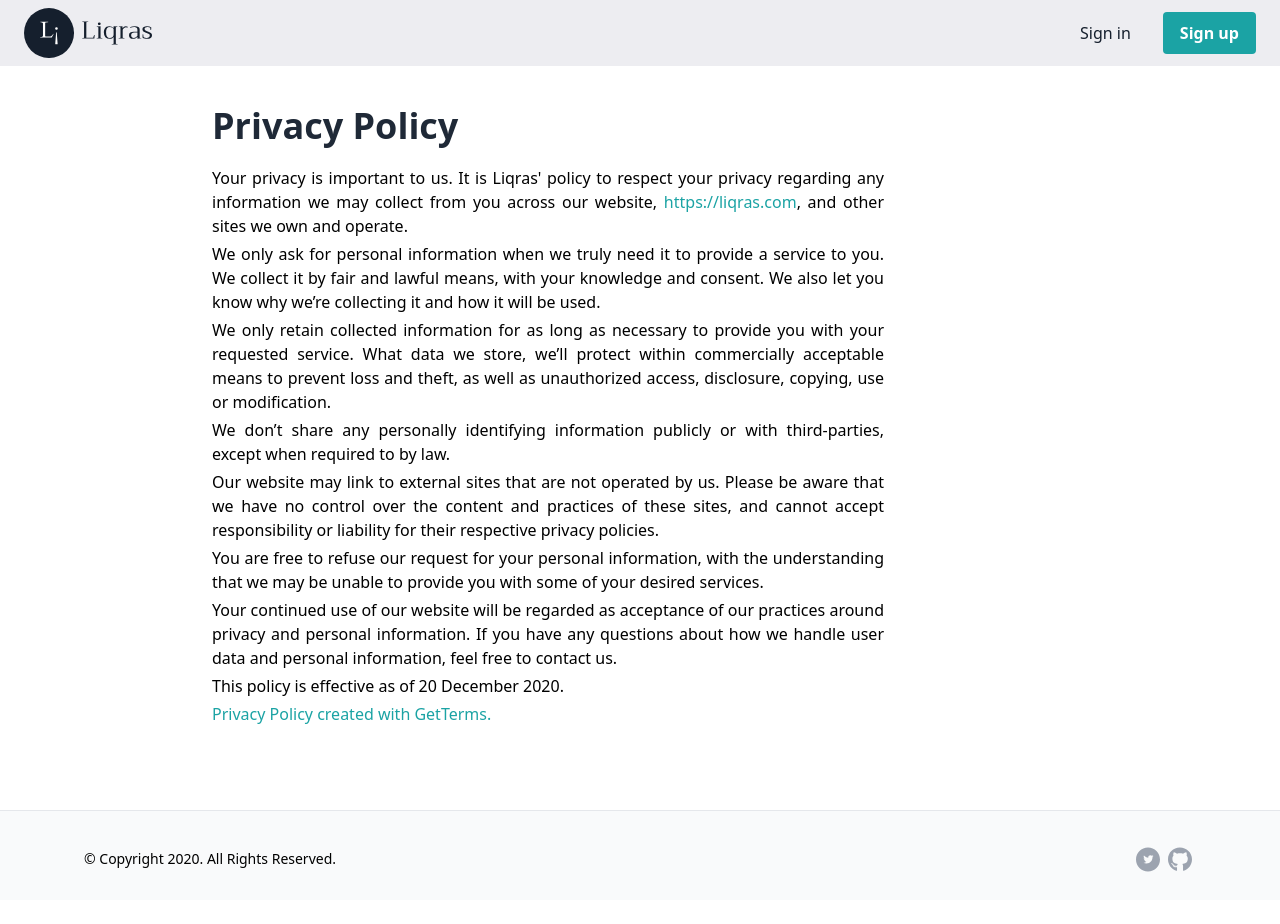
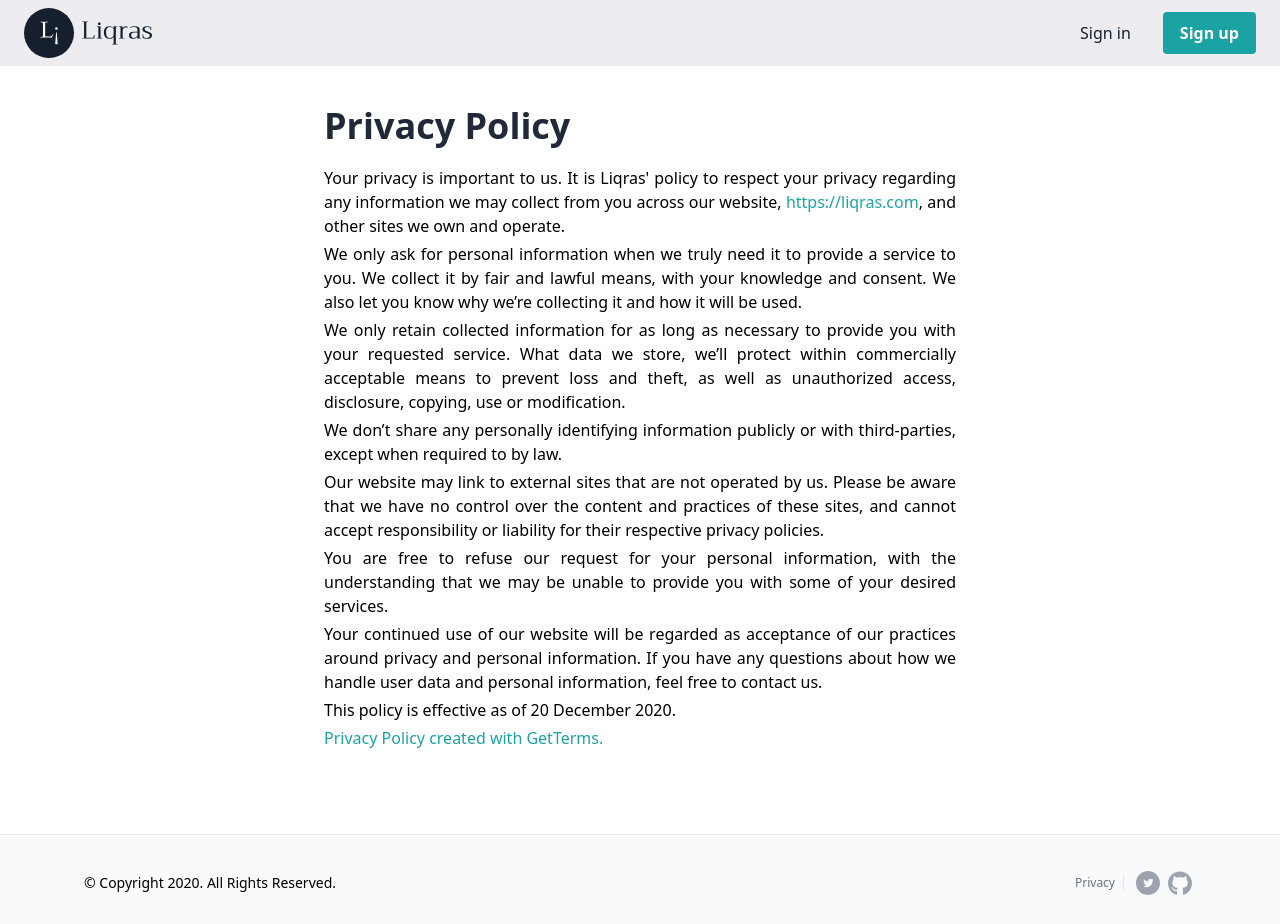
Before and after one commit to rsneh/liqras, a Next.js app: page /privacy in a window 1280 px wide. Before the commit the page ends 900 px from the top, so only its background shows below. Built offline with nearby package versions, Linux system fonts and the light colour scheme; no server answers.

Commit message:
Update footer with privacy

```diff
--- a/components/Footer.js
+++ b/components/Footer.js
@@ -1,4 +1,5 @@
 import cs from 'classnames'
+import Link from 'next/link'
 import GithubIcon from 'assets/github-icon.svg'
 import TwitterIcon from 'assets/twitter-icon.svg'
 
@@ -36,13 +37,18 @@ export default function Footer({ isHome }) {
       </div> */}
         <div className="flex flex-1 flex-col flex-col-reverse items-center max-w-6xl mx-auto  text-sm md:flex-row md:p-5">
           <div className="mt-2">© Copyright {new Date().getFullYear()}. All Rights Reserved.</div>
-          <div className="md:flex-auto md:flex-row-reverse mt-2 flex-row flex">
+          <div className="mt-2 flex-1">
+            <div className="md:flex-auto md:flex-row-reverse flex-row flex items-center">
               <a href="https://github.com/rsneh/liqras" target="_blank" rel="noopener noreferrer" className="w-6 mx-1" title="GitHub">
                 <GithubIcon className={cs("fill-current cursor-pointer", isHome ? 'text-white hover:opacity-80' : 'text-gray-400 hover:text-gray-500')} />
               </a>
               <a href="https://twitter.com/ronsneh" target="_blank" rel="noopener noreferrer" className="w-6 mx-1" title="Twitter">
                 <TwitterIcon className={cs("fill-current cursor-pointer", isHome ? 'text-white hover:opacity-80' : 'text-gray-400 hover:text-gray-500')} />
               </a>
+              <Link href="/privacy">
+                <a className="text-xs mx-2 px-2 text-gray-500 border-r">Privacy</a>
+              </Link>
+            </div>
           </div>
         </div>
       </div>
--- a/pages/privacy.js
+++ b/pages/privacy.js
@@ -8,7 +8,7 @@ export default function Privacy() {
     <>
       <LayoutHead title={title} />
       <Layout>
-        <div className="w-full max-w-4xl mx-auto">
+        <div className="w-full max-w-2xl mx-auto">
           <div className="flex mx-5 my-10">
             <div className={styles['privacy-page']}>
               <h1>Privacy Policy</h1>
--- a/pages/privacy.module.scss
+++ b/pages/privacy.module.scss
@@ -2,7 +2,6 @@
 
 .privacy-page {
   @apply text-justify;
-  @apply max-w-2xl;
   h1 {
     @apply mb-5;
   }
```
Lines whose indentation alone changed are shown as unchanged.
